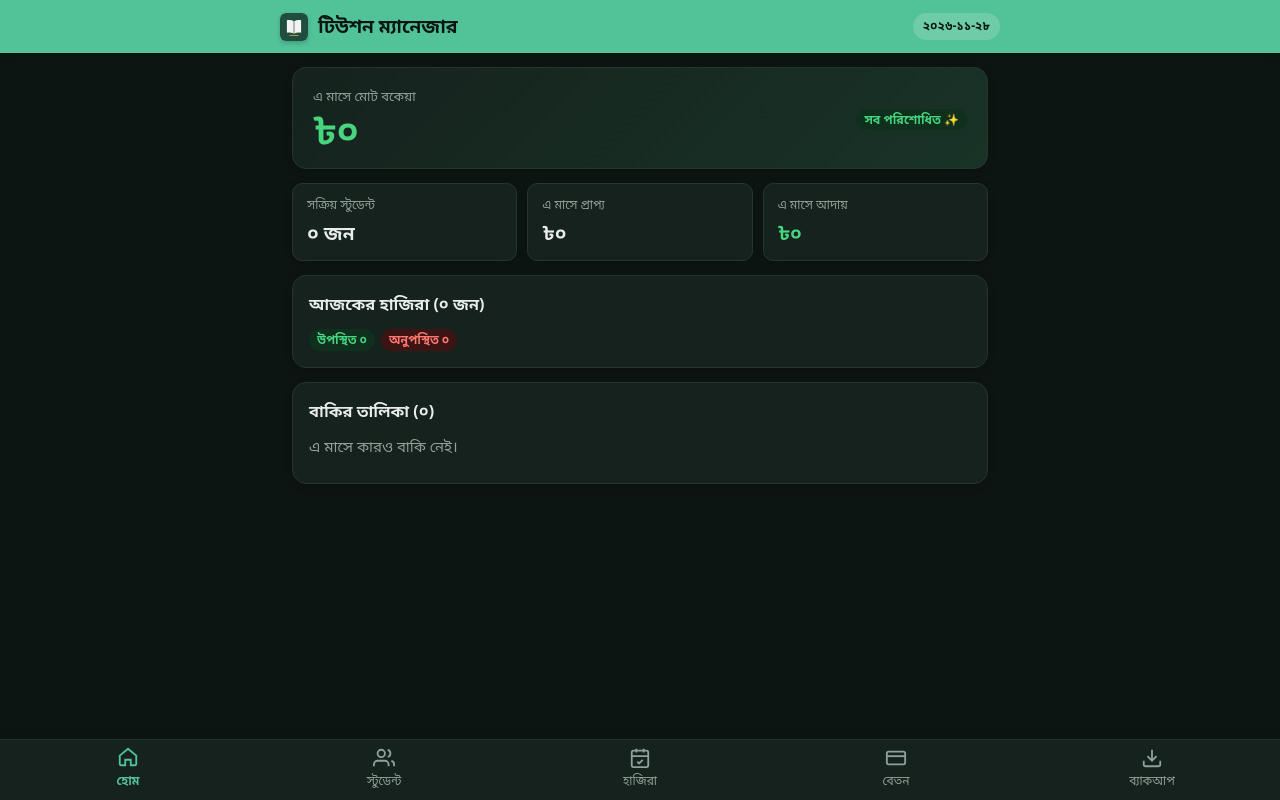
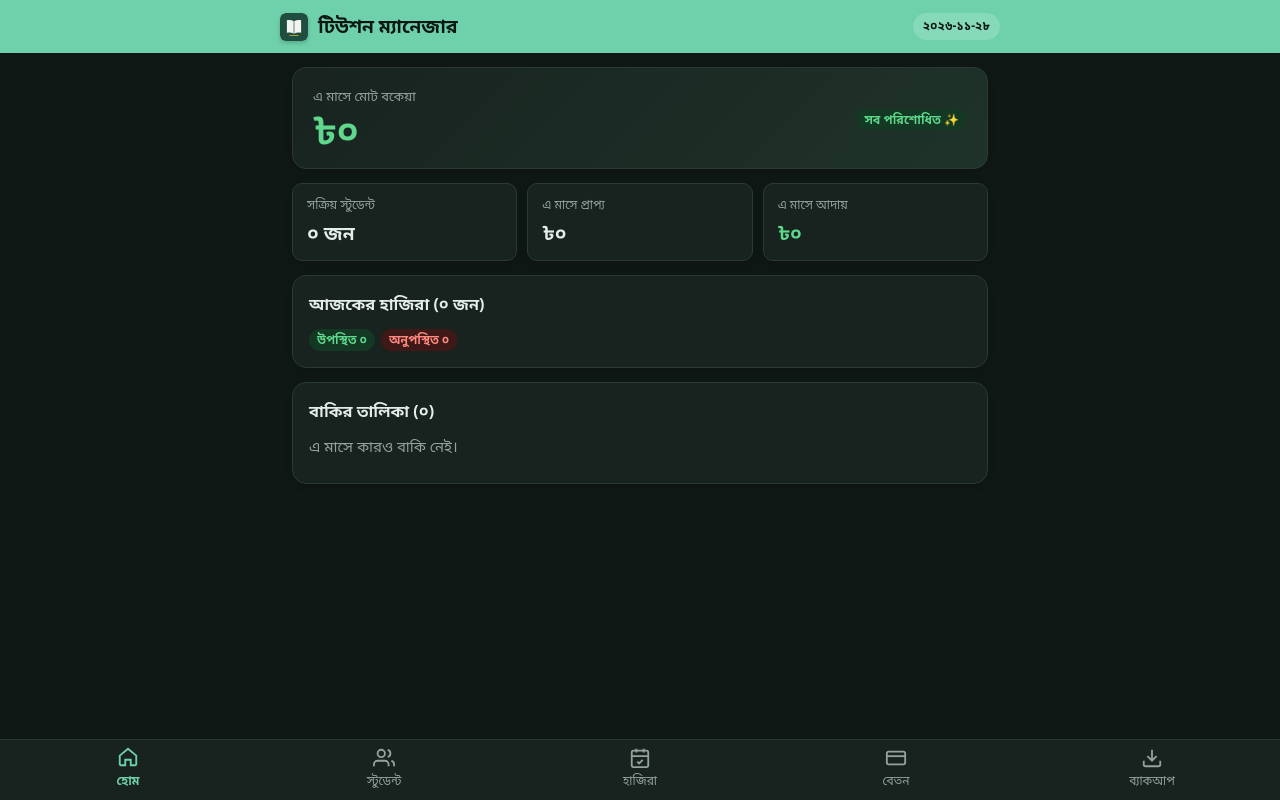
Before and after one commit to farhanahmedif/private, a plain HTML site: page index.html in a window 1280 px wide. Drawn offline with Linux system fonts and the dark colour scheme.

Commit message:
Restore original theme and background colors (#1f4d3f, #f2f4f1, #d6ddd8)

```diff
--- a/index.html
+++ b/index.html
@@ -3,26 +3,26 @@
 <head>
 <meta charset="utf-8">
 <meta name="viewport" content="width=device-width,initial-scale=1,viewport-fit=cover">
-<meta name="theme-color" content="#174d3c">
+<meta name="theme-color" content="#1f4d3f">
 <link rel="manifest" href="manifest.json">
 <link rel="icon" href="icon.svg" type="image/svg+xml">
 <title>টিউশন ম্যানেজার</title>
 <style>
 :root {
-  --bg: #f4f6f4;
+  --bg: #f2f4f1;
   --sf: #ffffff;
-  --tx: #131c17;
-  --mu: #576860;
-  --ac: #174d3c;
-  --ac-hover: #133f31;
-  --ac-subtle: #e8f4ee;
+  --tx: #18211d;
+  --mu: #5f6d67;
+  --ac: #1f4d3f;
+  --ac-hover: #173e32;
+  --ac-subtle: #e6ede8;
   --on: #ffffff;
   --hl: #e3b52c;
-  --bd: #dce3df;
-  --ok: #167a42;
-  --ok-bg: #eaf6ee;
-  --no: #c5221f;
-  --no-bg: #fde8e8;
+  --bd: #d6ddd8;
+  --ok: #1b7a43;
+  --ok-bg: #e7f5ec;
+  --no: #b3261e;
+  --no-bg: #fae8e7;
   --warn: #b45309;
   --warn-bg: #fef3c7;
   --card-shadow: 0 2px 8px -2px rgba(18, 38, 28, 0.08), 0 1px 3px rgba(18, 38, 28, 0.04);
@@ -34,20 +34,20 @@
 }
 @media (prefers-color-scheme: dark) {
   :root {
-    --bg: #0d1512;
-    --sf: #15221d;
-    --tx: #e8edea;
-    --mu: #90a198;
-    --ac: #52c299;
-    --ac-hover: #67d4ab;
-    --ac-subtle: #193327;
-    --on: #091712;
-    --hl: #eec14d;
-    --bd: #24352e;
-    --ok: #48d580;
-    --ok-bg: #0e301d;
-    --no: #ff7b72;
-    --no-bg: #3d1414;
+    --bg: #101815;
+    --sf: #18231f;
+    --tx: #e6ede9;
+    --mu: #93a39b;
+    --ac: #6fd1ab;
+    --ac-hover: #85dfbc;
+    --ac-subtle: #1f332a;
+    --on: #0b1713;
+    --hl: #e8c04a;
+    --bd: #2a3a34;
+    --ok: #5fd88c;
+    --ok-bg: #133823;
+    --no: #ff8a80;
+    --no-bg: #3f1917;
     --warn: #fbbf24;
     --warn-bg: #332308;
     --card-shadow: 0 2px 8px -2px rgba(0, 0, 0, 0.4);
--- a/sw.js
+++ b/sw.js
@@ -1,4 +1,4 @@
-const C = 'tuition-v5';
+const C = 'tuition-v6';
 const F = ['./', 'index.html', 'app.js', 'manifest.json', 'icon.svg'];
 
 self.addEventListener('install', e => {
```
